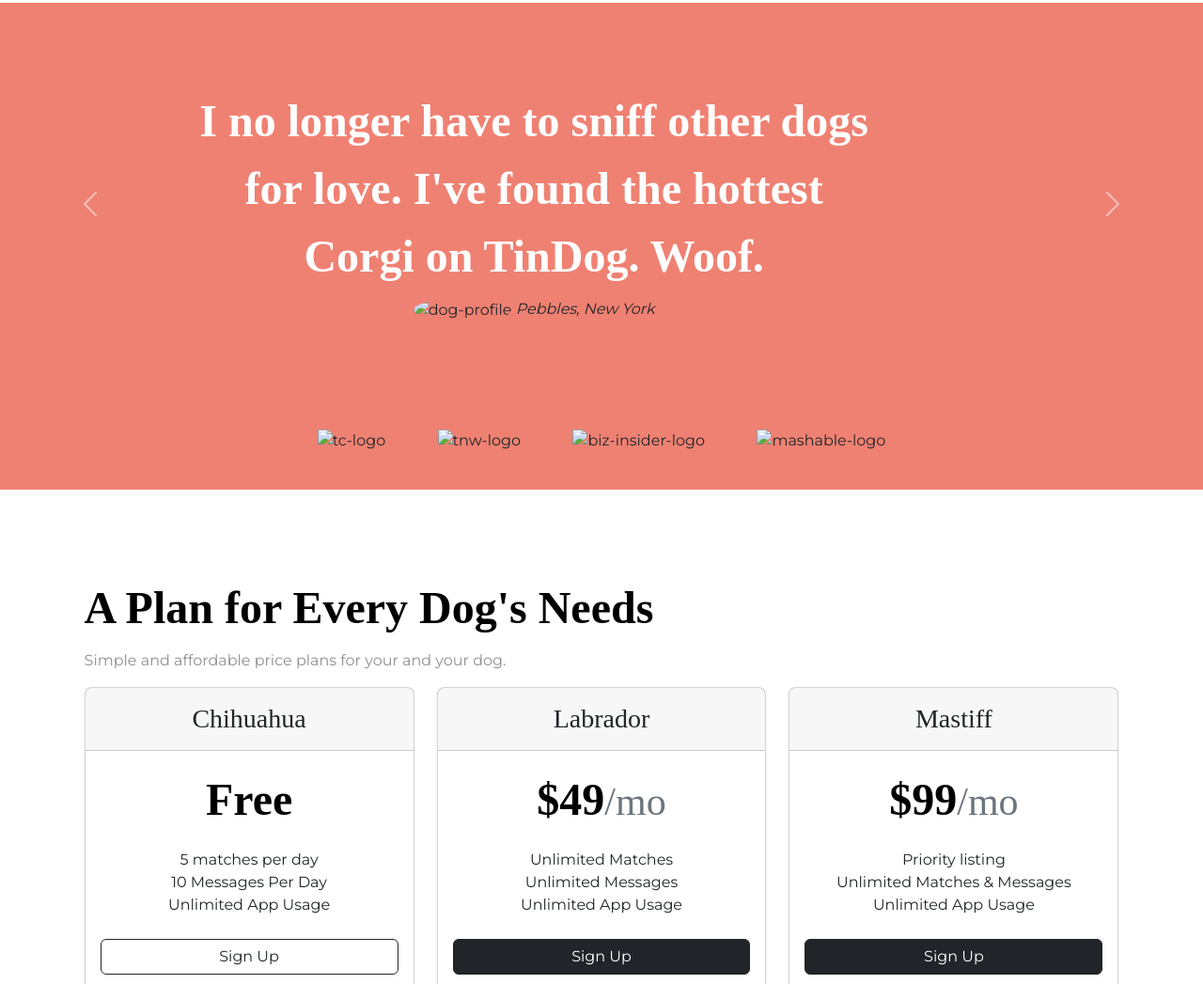
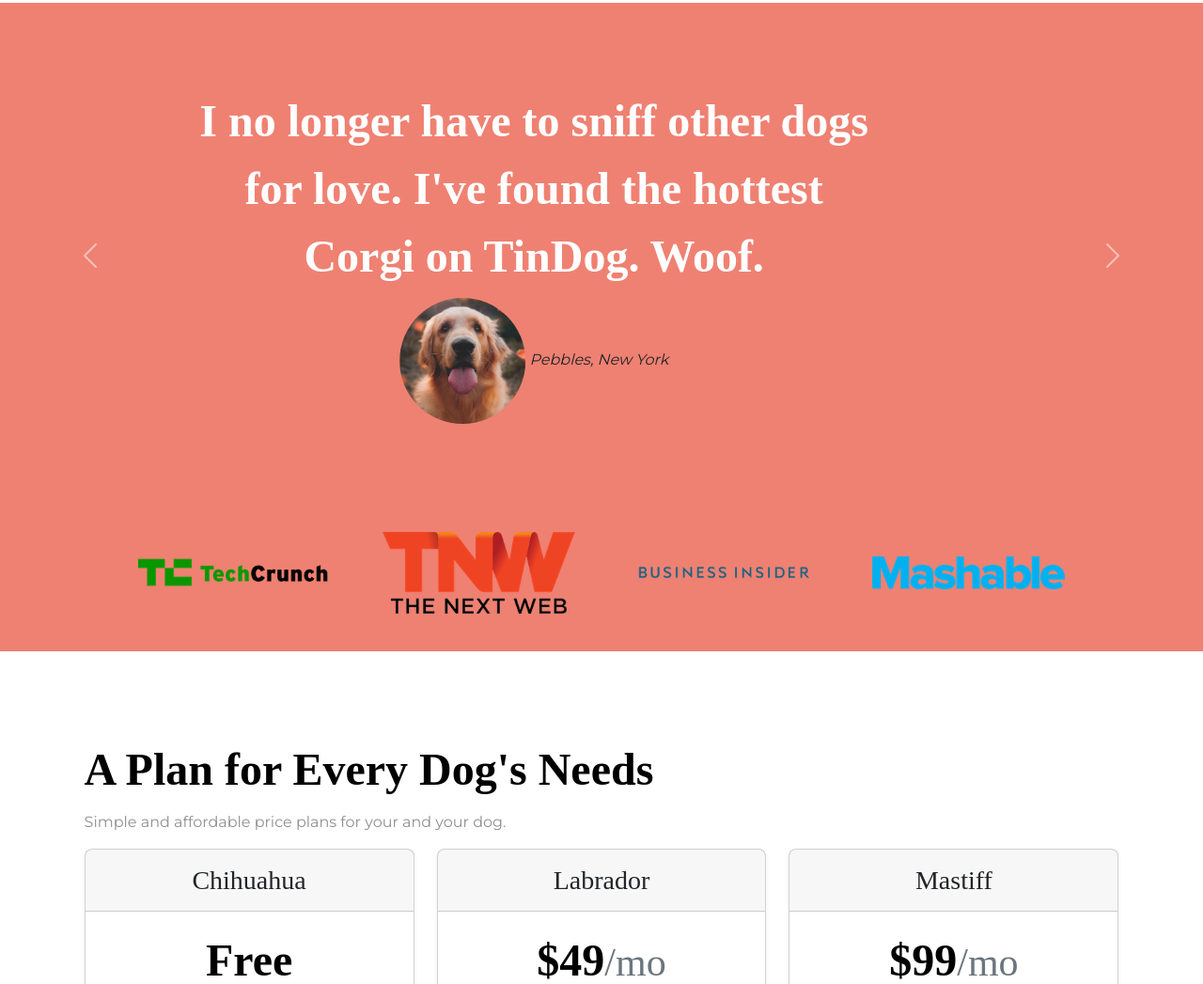
Before and after one commit to Radhika-Nagori1/Tindog, a plain HTML site: page index.html in a window 1280 px wide. Shown: the part 1057-2104 px from the top of the page at 94% size. Drawn offline with nearby package versions, Linux system fonts and the light colour scheme; files that its build step writes are made by us from their sources.

Commit message:
Update index.html

```diff
--- a/index.html
+++ b/index.html
@@ -8,7 +8,7 @@
   <link href="https://fonts.googleapis.com/css2?family=Montserrat&family=Ubuntu&display=swap" rel="stylesheet">
   <link href="https://cdn.jsdelivr.net/npm/bootstrap@5.2.0-beta1/dist/css/bootstrap.min.css" rel="stylesheet"
     integrity="sha384-0evHe/X+R7YkIZDRvuzKMRqM+OrBnVFBL6DOitfPri4tjfHxaWutUpFmBp4vmVor" crossorigin="anonymous">
-  <link rel="stylesheet" href="css/styles.css">
+  <link rel="stylesheet" href="styles.css">
   <script src="https://cdn.jsdelivr.net/npm/@popperjs/core@2.11.5/dist/umd/popper.min.js"
     integrity="sha384-Xe+8cL9oJa6tN/veChSP7q+mnSPaj5Bcu9mPX5F5xIGE0DVittaqT5lorf0EI7Vk"
     crossorigin="anonymous"></script>
@@ -56,7 +56,7 @@
             Download</button>
         </div>
         <div class="col-lg-6 img-container">
-          <img class="img1" src="images/iphone6.png" alt="iphone-mockup">
+          <img class="img1" src="iphone6.png" alt="iphone-mockup">
         </div>
       </div>
     </div>
@@ -94,12 +94,12 @@
       <div class="carousel-inner">
         <div class="carousel-item active">
           <h2>I no longer have to sniff other dogs for love. I've found the hottest Corgi on TinDog. Woof.</h2>
-          <img src="images/dog-img.jpg" alt="dog-profile">
+          <img src="dog-img.jpg" alt="dog-profile">
           <em>Pebbles, New York</em>
         </div>
         <div class="carousel-item">
           <h2 class="testimonial-text">My dog used to be so lonely, but with TinDog's help, they've found the love of their life. I think.</h2>
-          <img class="testimonial-image" src="images/lady-img.jpg" alt="lady-profile">
+          <img class="testimonial-image" src="lady-img.jpg" alt="lady-profile">
           <em>Beverly, Illinois</em>
         </div>
       </div>
@@ -119,10 +119,10 @@
   <!-- Press -->
 
   <section id="press">
-    <img src="images/techcrunch.png" alt="tc-logo">
-    <img src="images/tnw.png" alt="tnw-logo">
-    <img src="images/bizinsider.png" alt="biz-insider-logo">
-    <img src="images/mashable.png" alt="mashable-logo">
+    <img src="techcrunch.png" alt="tc-logo">
+    <img src="tnw.png" alt="tnw-logo">
+    <img src="bizinsider.png" alt="biz-insider-logo">
+    <img src="mashable.png" alt="mashable-logo">
 
   </section>
 
```
